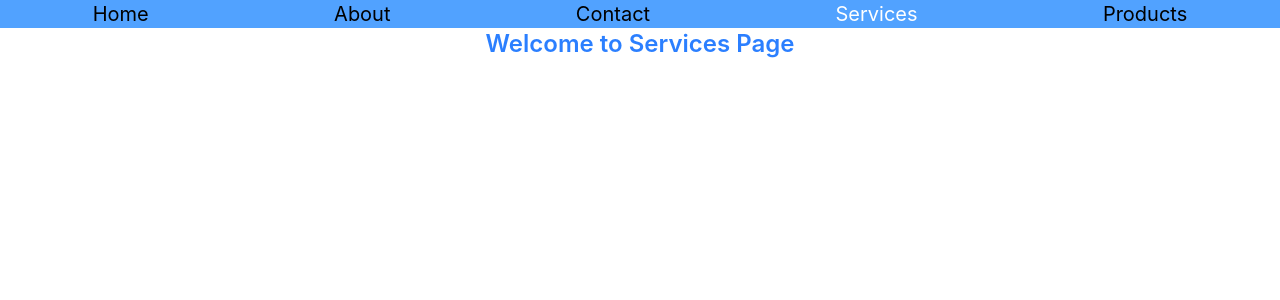
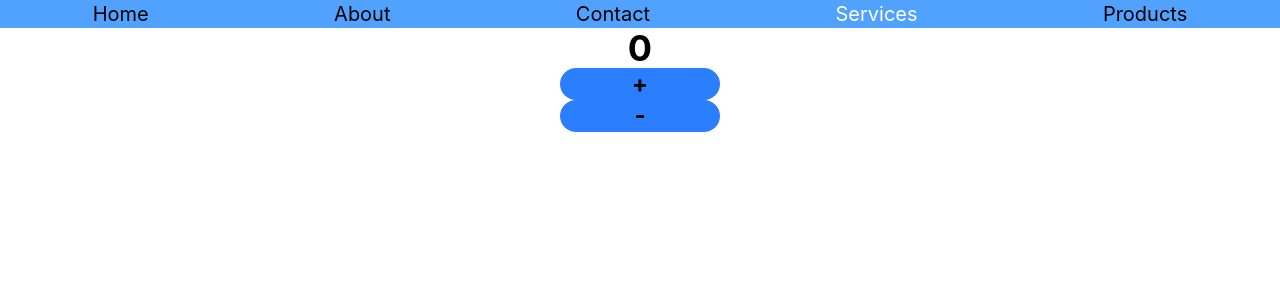
Before and after one commit to evariste060/React-Router, a React (Vite) app: page /Services in a window 1280 px wide. Shown: the top 300 px of the page. Built offline with nearby package versions, Linux system fonts and the light colour scheme.

Commit message:
Add the counter that use useReduce hook to work

```diff
--- a/src/pages/Services.jsx
+++ b/src/pages/Services.jsx
@@ -1,5 +1,24 @@
-export default function Services(){
+import { useState, useReducer } from "react";
+function reducer(state,action) {
+    switch(action.type){
+        case "increment":
+           return  {count: state.count +1}
+        case "Decrement":
+           return  {count : state.count -1}
+        default:
+            return state
+    }
+
+}
+function Services() {
+    const [state,dispatch] = useReducer(reducer,{count:0})
     return (
-        <h1 className="text-2xl font-semibold text-blue-500 text-center">Welcome to Services Page</h1>
+        <div className="flex flex-col items-center">
+            <h1 className="font-bold text-4xl">{state.count}</h1>
+            <button  className="w-40 bg-blue-500  font-bold text-2xl rounded-2xl"  onClick={()=>dispatch({type : "increment"})}>+</button>
+            <button className="w-40 bg-blue-500  font-bold text-2xl  rounded-2xl" onClick={() =>dispatch({type : "Decrement"})}>-</button>
+        </div>
     )
-}
+ }
+
+export default Services;
```
